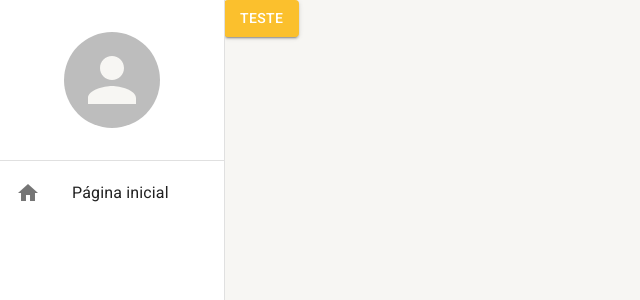
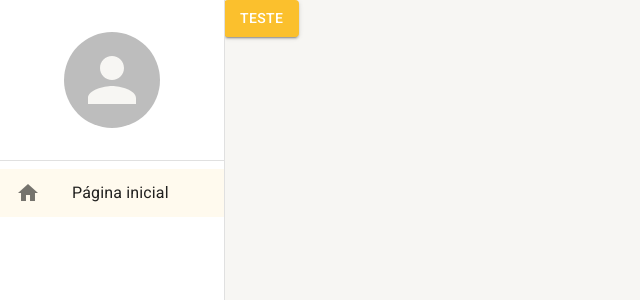
Before and after one commit to DBDev90/PROJETOS, a React (Create React App) app in the folder crud-typescript-mui/: page /pagina-inicial in a window 1280 px wide. Shown: the top 300 px of the page, without its empty margins (0-640 px from the left). Built offline with nearby package versions, Linux system fonts and the light colour scheme.

Commit message:
feat: opcoes de menu

```diff
--- a/crud-typescript-mui/src/routes/index.tsx
+++ b/crud-typescript-mui/src/routes/index.tsx
@@ -1,9 +1,20 @@
 import { Button } from "@mui/material";
 import { Navigate, Route, Routes } from "react-router-dom";
 import { useDrawerContext } from "../shared/contexts";
+import { useEffect } from "react";
 
 export const AppRoutes = () => {
-  const { toggleDrawerOpen } = useDrawerContext();
+  const { toggleDrawerOpen, setDrawerOptions } = useDrawerContext();
+
+  useEffect(() => {
+    setDrawerOptions([
+      {
+        icon: 'home',
+        path: '/pagina-inicial',
+        label: 'Página inicial',
+      }
+    ]);
+  }, [])
 
   return (
     <Routes>
--- a/crud-typescript-mui/src/shared/components/menu-lateral/MenuLateral.tsx
+++ b/crud-typescript-mui/src/shared/components/menu-lateral/MenuLateral.tsx
@@ -1,3 +1,5 @@
+import { useDrawerContext } from "../../contexts";
+import { useMatch, useNavigate, useResolvedPath } from "react-router-dom";
 import {
   Avatar,
   Box,
@@ -11,20 +13,55 @@ import {
   useMediaQuery,
   useTheme,
 } from "@mui/material";
-import { useDrawerContext } from "../../contexts";
 
 interface IMenuLateral {
   children: React.ReactNode;
 }
 
+interface IListItemLinkProps {
+  to: string;
+  icon: string;
+  label: string;
+  onclick: (() => void) | undefined;
+}
+
+const ListItemLink: React.FC<IListItemLinkProps> = ({
+  to,
+  icon,
+  label,
+  onclick,
+}) => {
+  const navigate = useNavigate();
+  const resolvedPath = useResolvedPath(to);
+  const match = useMatch({ path: resolvedPath.pathname, end: false });
+
+  const handleClick = () => {
+    navigate(to);
+    onclick?.(); // verifica se a funcao não é undefined
+  };
+
+  return (
+    <ListItemButton selected={!!match} onClick={handleClick}>
+      <ListItemIcon>
+        <Icon>{icon}</Icon>
+      </ListItemIcon>
+      <ListItemText primary={label} />
+    </ListItemButton>
+  );
+};
+
 export const MenuLateral: React.FC<IMenuLateral> = ({ children }) => {
   const theme = useTheme();
-  const smDown = useMediaQuery(theme.breakpoints.down('sm'));
-  const {isDrawerOpen, toggleDrawerOpen} = useDrawerContext();
+  const smDown = useMediaQuery(theme.breakpoints.down("sm"));
+  const { isDrawerOpen, toggleDrawerOpen, drawerOptions } = useDrawerContext();
 
   return (
     <>
-      <Drawer open={isDrawerOpen} variant={smDown ? 'temporary' : 'permanent'} onClose={toggleDrawerOpen}>
+      <Drawer
+        open={isDrawerOpen}
+        variant={smDown ? "temporary" : "permanent"}
+        onClose={toggleDrawerOpen}
+      >
         <Box
           height="100%"
           width={theme.spacing(28)}
@@ -45,14 +82,15 @@ export const MenuLateral: React.FC<IMenuLateral> = ({ children }) => {
           <Divider />
           <Box flex={1}>
             <List component="nav">
-              <ListItemButton>
-                <ListItemIcon>
-                    <Icon>
-                        home
-                    </Icon>
-                </ListItemIcon>
-                <ListItemText primary="Página inicial" />
-              </ListItemButton>
+              {drawerOptions.map((drawerOption) => (
+                <ListItemLink
+                  to={drawerOption.path}
+                  key={drawerOption.path}
+                  icon={drawerOption.icon}
+                  label={drawerOption.label}
+                  onclick={smDown ? toggleDrawerOpen : undefined}
+                />
+              ))}
             </List>
           </Box>
         </Box>
--- a/crud-typescript-mui/src/shared/contexts/DraweContext.tsx
+++ b/crud-typescript-mui/src/shared/contexts/DraweContext.tsx
@@ -1,10 +1,16 @@
 import { createContext, useCallback, useContext, useState } from "react";
 
+interface IDrawerOption {
+  icon: string;
+  path: string;
+  label: string;
+}
 interface IDrawerContextData {
   isDrawerOpen: boolean;
   toggleDrawerOpen: () => void;
+  drawerOptions: IDrawerOption[];
+  setDrawerOptions: (newDrawerOptions: IDrawerOption[]) => void;
 }
-
 interface IDrawerProviderProps {
   children: React.ReactNode;
 }
@@ -19,13 +25,28 @@ export const DrawerProvider: React.FC<IDrawerProviderProps> = ({
   children,
 }) => {
   const [isDrawerOpen, setDrawerOpen] = useState(false);
+  const [drawerOptions, setDrawerOptions] = useState<IDrawerOption[]>([]);
 
   const toggleDrawerOpen = useCallback(() => {
     setDrawerOpen((oldDrawerOpen) => !oldDrawerOpen);
   }, []);
 
+  const handleSetDrawerOptions = useCallback(
+    (newDrawerOptions: IDrawerOption[]) => {
+      setDrawerOptions(newDrawerOptions);
+    },
+    []
+  );
+
   return (
-    <DrawerContext.Provider value={{ isDrawerOpen, toggleDrawerOpen }}>
+    <DrawerContext.Provider
+      value={{
+        isDrawerOpen,
+        drawerOptions,
+        toggleDrawerOpen,
+        setDrawerOptions: handleSetDrawerOptions,
+      }}
+    >
       {children}
     </DrawerContext.Provider>
   );
```
